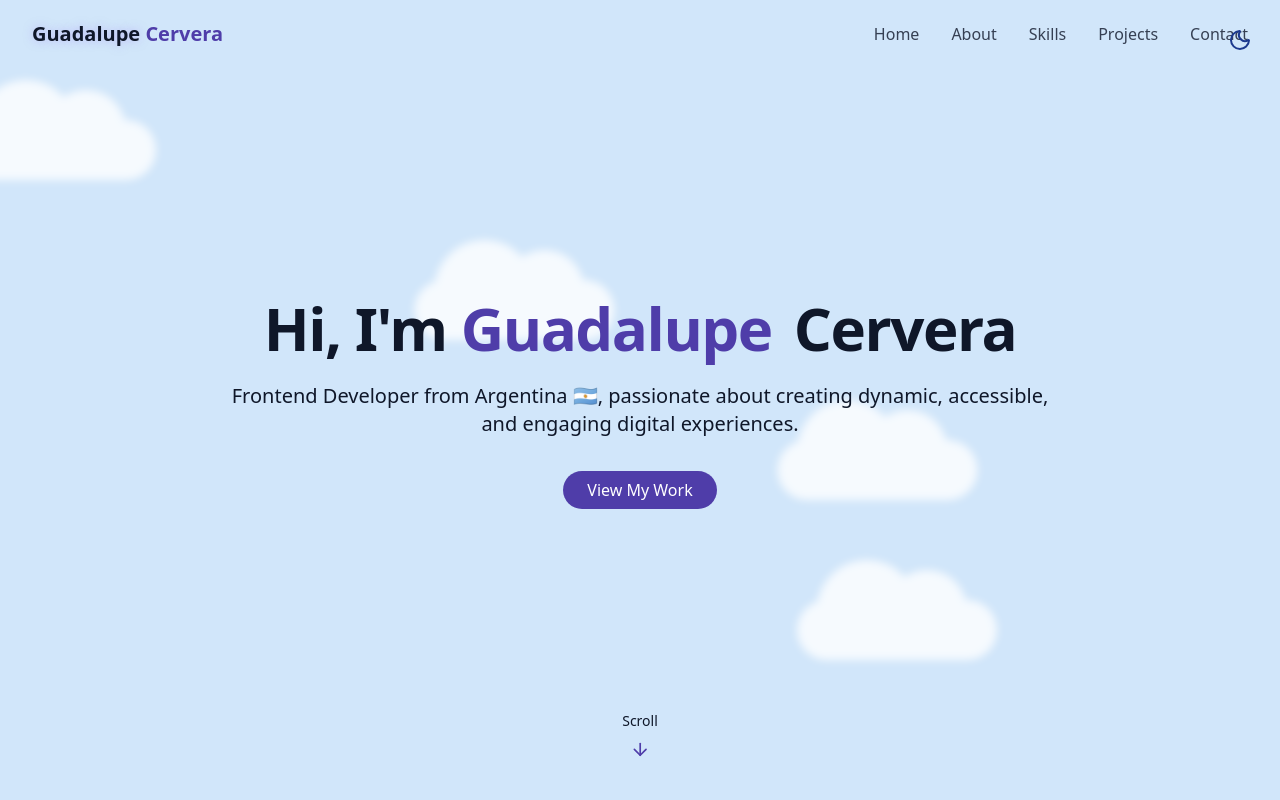
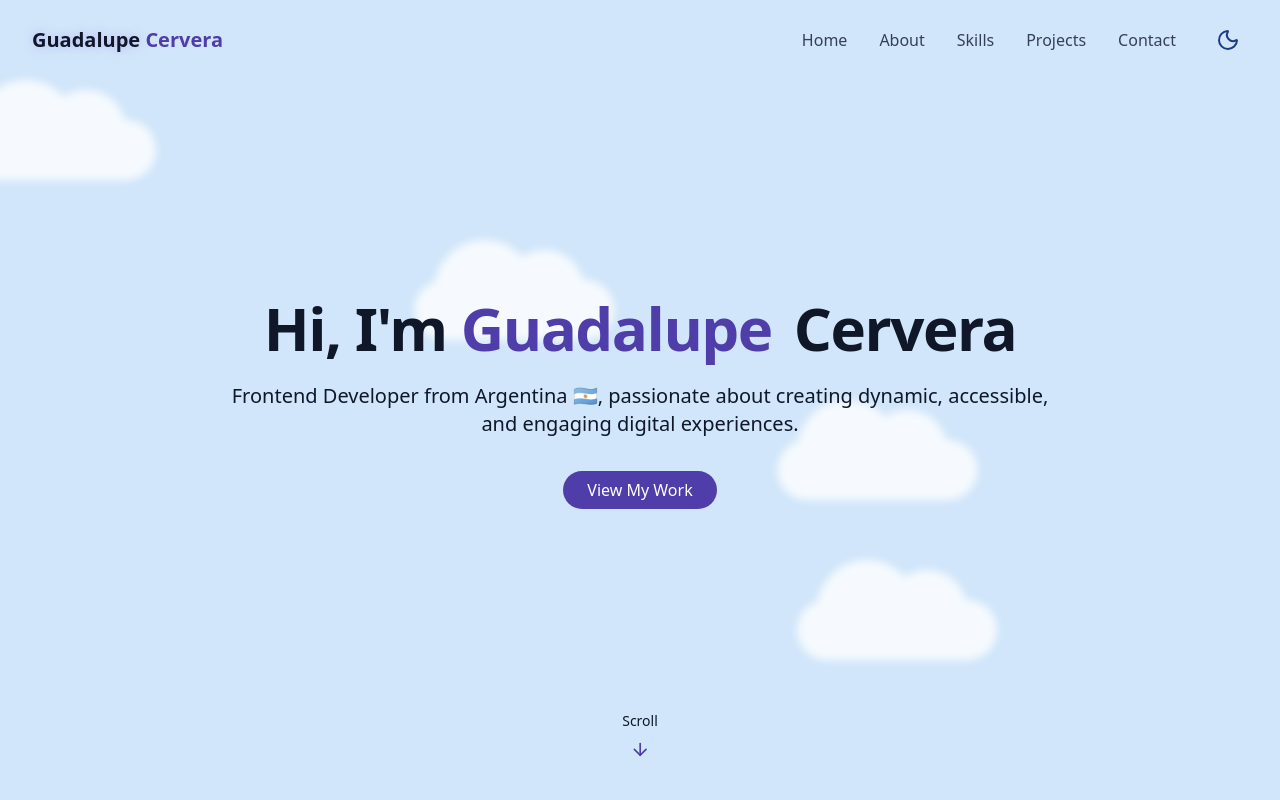
Before and after one commit to maria-guadalupe-cervera/portfolio, a React (Vite) app in the folder porfolio/: page / in a window 1280 px wide. Shown: the top 800 px of the page. Built offline with nearby package versions, Linux system fonts and the light colour scheme.

Commit message:
move dark mode button

```diff
--- a/porfolio/src/components/Navbar.jsx
+++ b/porfolio/src/components/Navbar.jsx
@@ -1,6 +1,7 @@
 import { cn } from "@/lib/utils";
 import { Menu, X } from "lucide-react";
 import { useEffect, useState } from "react";
+import { ThemeToggle } from "./ThemeToggle";
 
 const navItems = [
   { name: "Home", href: "#hero" },
@@ -59,7 +60,7 @@ export const Navbar = () => {
         </a>
 
         {/* desktop nav */}
-        <div className="hidden md:flex space-x-8">
+        <div className="hidden md:flex items-center space-x-8">
           {navItems.map((item, key) => (
             <a
               key={key}
@@ -69,6 +70,7 @@ export const Navbar = () => {
               {item.name}
             </a>
           ))}
+          <ThemeToggle />
         </div>
 
         {/* mobile nav */}
@@ -102,6 +104,9 @@ export const Navbar = () => {
                 {item.name}
               </a>
             ))}
+            <div className="pt-4">
+              <ThemeToggle />
+            </div>
           </div>
         </div>
       </div>
--- a/porfolio/src/components/ThemeToggle.jsx
+++ b/porfolio/src/components/ThemeToggle.jsx
@@ -33,7 +33,7 @@ export const ThemeToggle = () => {
       aria-label={isDarkMode ? "Switch to light mode" : "Switch to dark mode"}
       title={isDarkMode ? "Switch to light mode" : "Switch to dark mode"}
       className={cn(
-        "fixed max-sm:hidden top-5 right-5 z-50 p-2 rounded-full transition-colors duration-300",
+        "p-2 rounded-full transition-colors duration-300",
         "hover:bg-accent focus:outline-none focus:ring-2 focus:ring-primary focus:ring-offset-2"
       )}
     >
--- a/porfolio/src/pages/Home.jsx
+++ b/porfolio/src/pages/Home.jsx
@@ -1,4 +1,3 @@
-import { ThemeToggle } from "../components/ThemeToggle";
 import { StarBackground } from "../components/StarBackground";
 import { SkyBackground } from "../components/SkyBackground";
 import { Navbar } from "../components/Navbar";
@@ -34,9 +33,6 @@ export const Home = () => {
 
   return (
     <div className="min-h-screen bg-background text-foreground overflow-x-hidden">
-        {/* Theme Toggle */}
-        <ThemeToggle/>
-
         {/* Background Effects */}
         {isDarkMode ? <StarBackground/> : <SkyBackground/>}
         {/* Navbar */}
```
